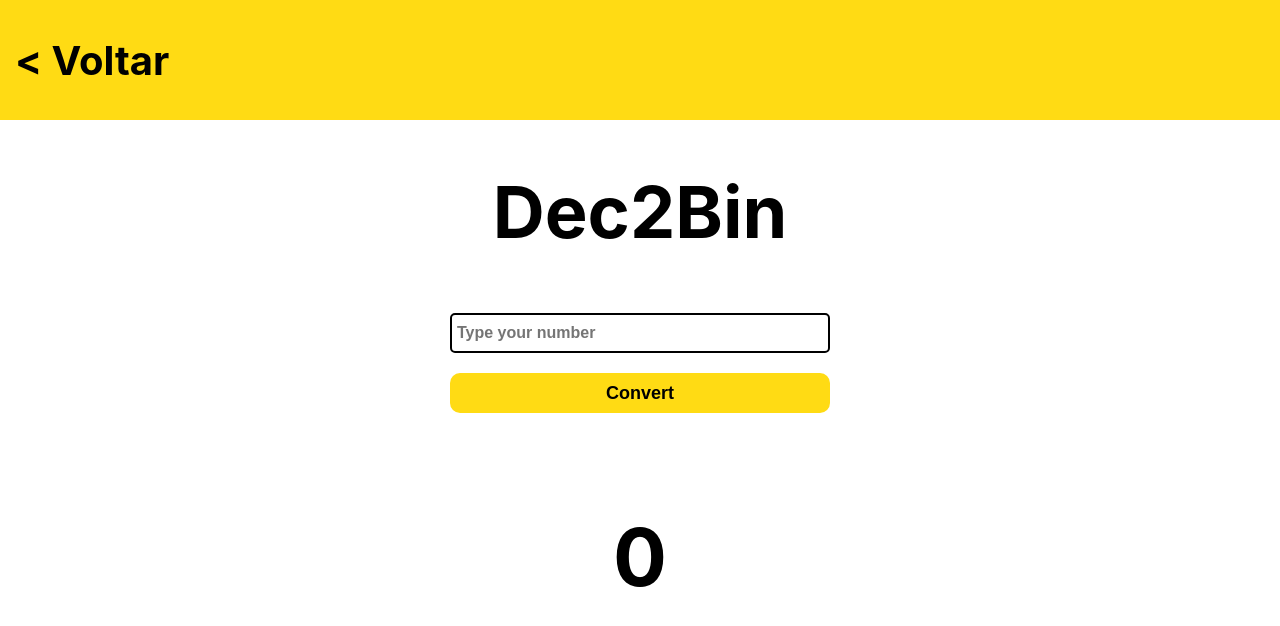
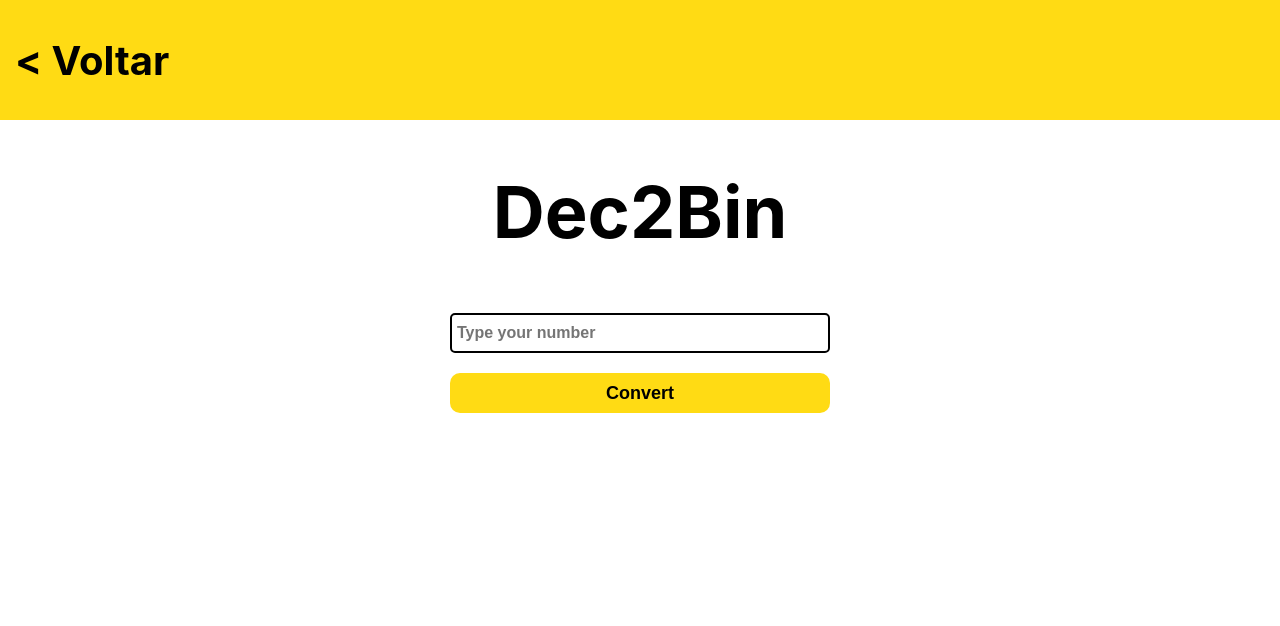
Before and after one commit to vitor-mat/App-Ideas-Project, a Next.js app: page /projects/begginer/dec2bin in a window 1280 px wide. Shown: the top 626 px of the page. Built offline with nearby package versions, Linux system fonts and the light colour scheme.

Commit message:
none value is showed on the start of the application

```diff
--- a/src/pages/projects/begginer/dec2bin.tsx
+++ b/src/pages/projects/begginer/dec2bin.tsx
@@ -17,7 +17,7 @@ const Bin2Dec: NextPage = () => {
   const [inputNumberDec, setInputNumberDec] = React.useState("")
   const [errorVisibilitStatus, setErrorVisibilityStatus] = React.useState(false)
   const [errorMessage, setErrorMessage] = React.useState("")
-  const [numberDecConvertedToBin, setNumberDecConvertedToBin] = React.useState(0)
+  const [numberDecConvertedToBin, setNumberDecConvertedToBin] = React.useState("")
 
   const handleSubmit = (e: FormEvent) => {
     e.preventDefault()
@@ -77,7 +77,7 @@ const Bin2Dec: NextPage = () => {
   }
 
   const convertInputDecNumberToBin = () => {
-    setNumberDecConvertedToBin(Number(Number(inputNumberDec).toString(2)))
+    setNumberDecConvertedToBin(Number(inputNumberDec).toString(2))
     clearInputValue()
   }
 
```
